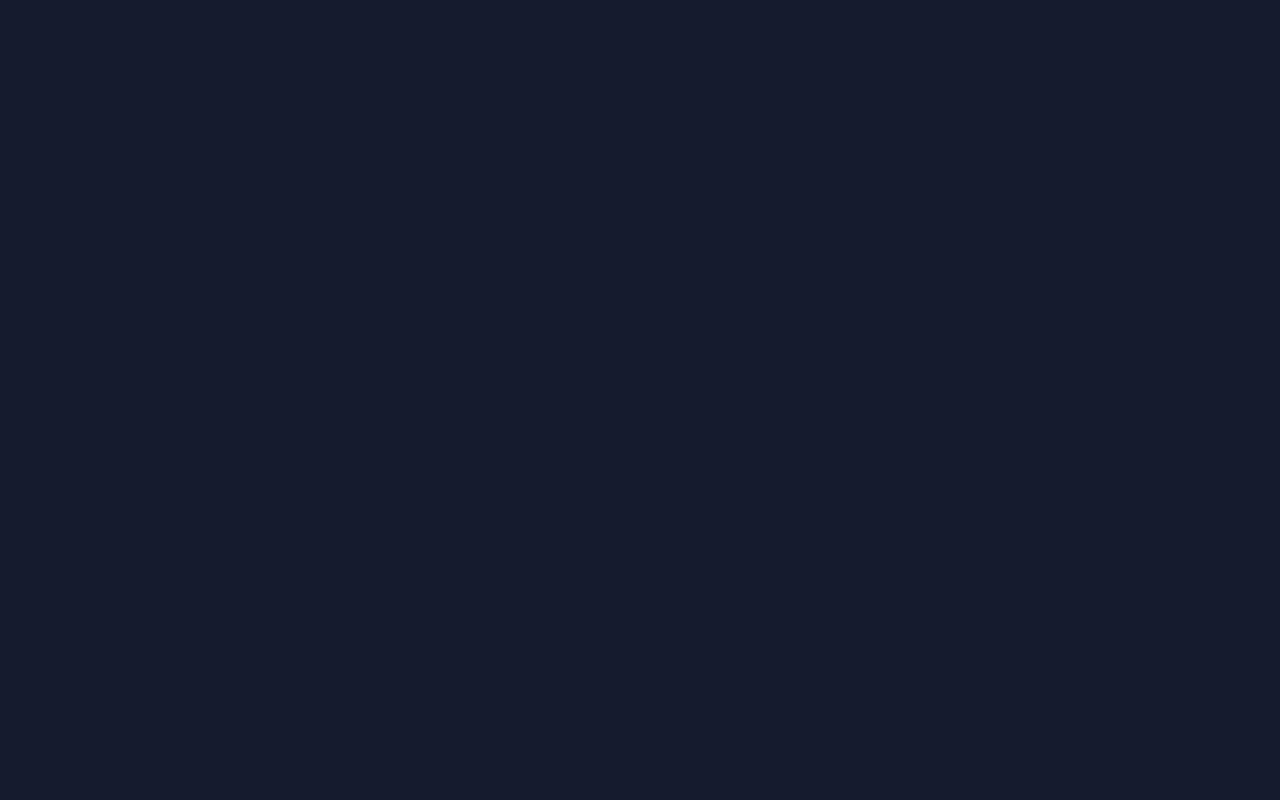
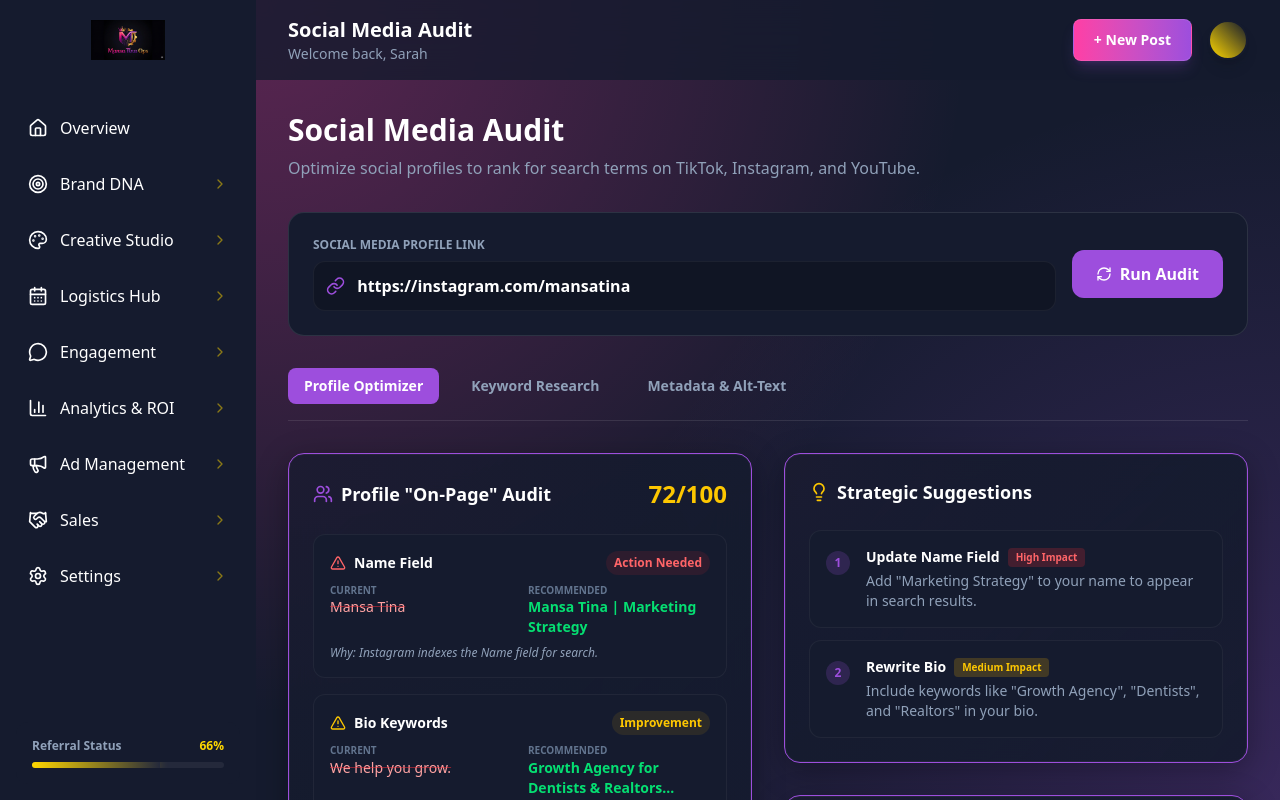
Before and after one commit to SupaEagle/MTO, a React (Vite) app in the folder web/: page /client/analytics/social-audit in a window 1280 px wide. Before the commit this address had no page. Built offline with nearby package versions, Linux system fonts and the light colour scheme.

Commit message:
Rename Social Search Engine to Social Media Audit and enhance features

```diff
--- a/web/src/App.tsx
+++ b/web/src/App.tsx
@@ -34,7 +34,7 @@ import CompetitorSpy from './pages/client/CompetitorSpy';
 import StrategyEngine from './pages/client/StrategyEngine';
 import SEOCommandCenter from './pages/client/SEOCommandCenter';
 import GrowthCompass from './pages/client/GrowthCompass';
-import SocialSearchEngine from './pages/client/SocialSearchEngine';
+import SocialMediaAudit from './pages/client/SocialMediaAudit';
 import CampaignBuilder from './pages/client/CampaignBuilder';
 import BudgetOptimizer from './pages/client/BudgetOptimizer';
 import CRMSystem from './pages/client/CRMSystem';
@@ -93,7 +93,7 @@ function App() {
           <Route path="analytics/cmo" element={<StrategyEngine />} />
           <Route path="analytics/growth" element={<GrowthCompass />} />
           <Route path="analytics/seo" element={<SEOCommandCenter />} />
-          <Route path="analytics/social-seo" element={<SocialSearchEngine />} />
+          <Route path="analytics/social-audit" element={<SocialMediaAudit />} />
           <Route path="analytics/competitors" element={<CompetitorSpy />} />
           <Route path="ads/campaigns" element={<CampaignBuilder />} />
           <Route path="ads/budget" element={<BudgetOptimizer />} />
--- a/web/src/layouts/ClientLayout.tsx
+++ b/web/src/layouts/ClientLayout.tsx
@@ -64,7 +64,7 @@ const ClientLayout = () => {
                 { name: 'Strategy Engine (CMO)', path: '/client/analytics/cmo' },
                 { name: 'The Growth Compass', path: '/client/analytics/growth' },
                 { name: 'SEO Command Center', path: '/client/analytics/seo' },
-                { name: 'Social Search Engine', path: '/client/analytics/social-seo' },
+                { name: 'Social Media Audit', path: '/client/analytics/social-audit' },
                 { name: 'Competitor Spy', path: '/client/analytics/competitors' },
             ]
         },
--- a/web/src/pages/client/SocialSearchEngine.tsx
+++ b/web/src/pages/client/SocialMediaAudit.tsx
@@ -12,7 +12,9 @@ import {
     Eye,
     Copy,
     Smartphone,
-    Users
+    Users,
+    Link,
+    Lightbulb
 } from 'lucide-react';
 
 // Custom TikTok Icon since it's not in Lucide regular set often, or we reuse the one we made before if accessible,
@@ -29,10 +31,11 @@ const TikTokIcon = ({ className }: { className?: string }) => (
     </svg>
 );
 
-const SocialSearchEngine = () => {
+const SocialMediaAudit = () => {
     const [activeTab, setActiveTab] = useState<'audit' | 'research' | 'optimize'>('audit');
     const [keywordInput, setKeywordInput] = useState('');
     const [researchResult, setResearchResult] = useState(false);
+    const [profileUrl, setProfileUrl] = useState('https://instagram.com/mansatina');
 
     // Mock Data
     const profileAudit = {
@@ -43,6 +46,11 @@ const SocialSearchEngine = () => {
             { id: 3, type: 'check', field: 'Link-in-Bio', current: 'linktr.ee/mansatina', recommended: 'Optimized', reason: 'Link text matches search intent.' }
         ]
     };
+
+    const suggestions = [
+        { id: 1, title: 'Update Name Field', desc: 'Add "Marketing Strategy" to your name to appear in search results.', impact: 'High' },
+        { id: 2, title: 'Rewrite Bio', desc: 'Include keywords like "Growth Agency", "Dentists", and "Realtors" in your bio.', impact: 'Medium' },
+    ];
 
     const researchData = {
         tiktok: [
@@ -70,8 +78,28 @@ const SocialSearchEngine = () => {
         <div className="space-y-8 pb-20 relative">
             {/* Header */}
             <div>
-                <h2 className="text-3xl font-bold text-white mb-2">The Social Search Engine</h2>
+                <h2 className="text-3xl font-bold text-white mb-2">Social Media Audit</h2>
                 <p className="text-slate-400">Optimize social profiles to rank for search terms on TikTok, Instagram, and YouTube.</p>
+            </div>
+
+            {/* Profile URL Input */}
+            <div className="bg-surface-dark p-6 rounded-2xl border border-white/10 flex flex-col md:flex-row gap-4 items-end md:items-center">
+                <div className="flex-1 w-full">
+                    <label className="text-xs font-bold text-slate-400 uppercase mb-2 block">Social Media Profile Link</label>
+                    <div className="flex items-center gap-3 bg-black/20 p-3 rounded-xl border border-white/5">
+                        <Link className="w-5 h-5 text-brand-purple" />
+                        <input
+                            type="text"
+                            value={profileUrl}
+                            onChange={(e) => setProfileUrl(e.target.value)}
+                            className="bg-transparent text-white font-bold w-full focus:outline-none"
+                            placeholder="https://instagram.com/yourusername"
+                        />
+                    </div>
+                </div>
+                <button className="px-6 py-3 bg-brand-purple hover:bg-brand-purple/90 text-white font-bold rounded-xl transition-colors flex items-center gap-2 whitespace-nowrap">
+                    <RefreshCw className="w-4 h-4" /> Run Audit
+                </button>
             </div>
 
             {/* Navigation Tabs */}
@@ -141,6 +169,35 @@ const SocialSearchEngine = () => {
                         </div>
                     </div>
 
+                    {/* Right Column: Suggestions + Competitor Spy */}
+                    <div className="space-y-8">
+                        {/* Actionable Suggestions */}
+                        <div className="glass-panel p-6 rounded-2xl border border-white/10">
+                            <h3 className="text-lg font-bold text-white flex items-center gap-2 mb-6">
+                                <Lightbulb className="w-5 h-5 text-yellow-400" /> Strategic Suggestions
+                            </h3>
+                            <div className="space-y-3">
+                                {suggestions.map((rec) => (
+                                    <div key={rec.id} className="flex gap-4 p-4 bg-surface-dark rounded-xl border border-white/5 hover:border-brand-purple/30 transition-colors cursor-pointer group">
+                                        <div className="mt-1">
+                                            <div className="w-6 h-6 rounded-full bg-brand-purple/20 flex items-center justify-center text-brand-purple text-xs font-bold group-hover:bg-brand-purple group-hover:text-white transition-colors">
+                                                {rec.id}
+                                            </div>
+                                        </div>
+                                        <div>
+                                            <div className="flex items-center gap-2 mb-1">
+                                                <h4 className="text-sm font-bold text-white">{rec.title}</h4>
+                                                <span className={`text-[10px] font-bold px-2 py-0.5 rounded ${rec.impact === 'High' ? 'bg-red-500/20 text-red-400' : 'bg-yellow-500/20 text-yellow-400'}`}>
+                                                    {rec.impact} Impact
+                                                </span>
+                                            </div>
+                                            <p className="text-sm text-slate-400">{rec.desc}</p>
+                                        </div>
+                                    </div>
+                                ))}
+                            </div>
+                        </div>
+
                         {/* Competitor Keyword Spy */}
                         <div className="glass-panel p-6 rounded-2xl border border-white/10">
                             <h3 className="text-lg font-bold text-white flex items-center gap-2 mb-6">
@@ -165,6 +222,7 @@ const SocialSearchEngine = () => {
                                         <div className="ml-auto text-green-400 text-xs font-bold">Rank #{i}</div>
                                     </div>
                                 ))}
+                            </div>
                         </div>
                     </div>
                 </div>
@@ -377,4 +435,4 @@ const SocialSearchEngine = () => {
     );
 };
 
-export default SocialSearchEngine;
+export default SocialMediaAudit;
```
Lines whose indentation alone changed are shown as unchanged.
